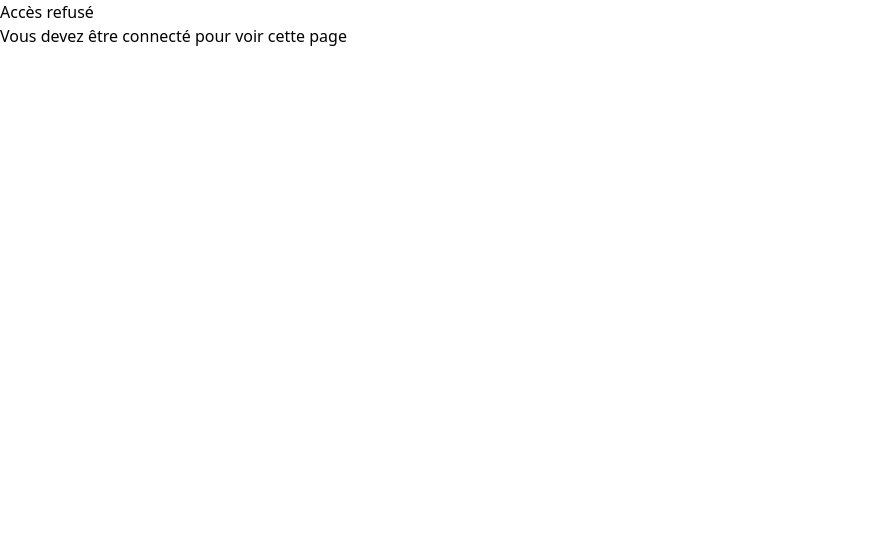
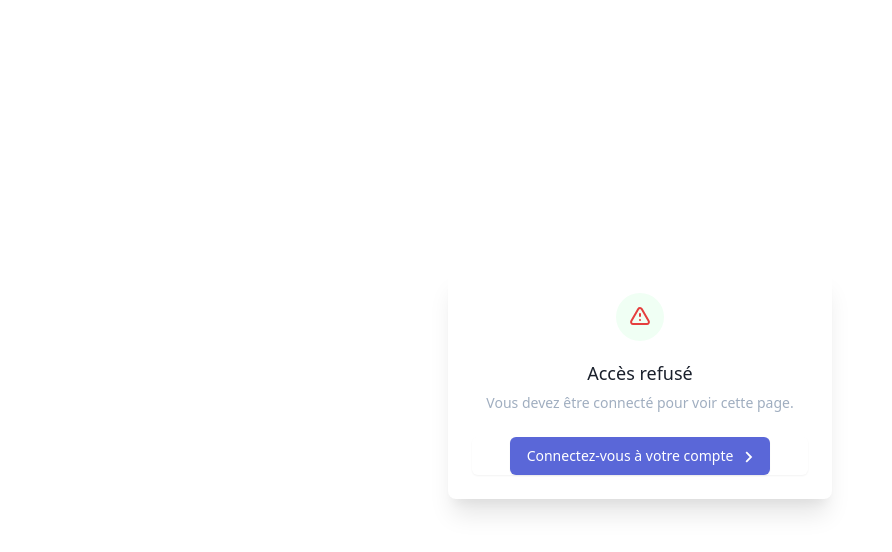
Before and after one commit to ggallon/mongodb-test, a Next.js app: page /dashboard in a window 1280 px wide. Shown: the top 552 px of the page, without its empty margins (0-892 px from the left). Built offline with nearby package versions, Linux system fonts and the light colour scheme; no server answers; what @tailwindcss/ui would draw is missing.

Commit message:
Update AccessDenied component

```diff
--- a/components/access-denied.js
+++ b/components/access-denied.js
@@ -1,16 +1,51 @@
 import { signIn } from 'next-auth/client'
+import styles from './access-denied.module.css'
 
 export default function AccessDenied() {
   return (
-    <>
-      <h1>Accès refusé</h1>
-      <p>
-        <a href="/api/auth/signin"
-           onClick={(e) => {
-           e.preventDefault()
-           signIn()
-        }}>Vous devez être connecté pour voir cette page</a>
-      </p>
-    </>
+    <div className="bg-gray-50 select-none">
+      <div className="flex items-center justify-center h-screen max-w-7xl mx-auto sm:px-6 lg:px-8">
+        <div className="bg-white rounded-lg px-4 py-4 text-left overflow-hidden shadow-xl mb-8 sm:align-middle sm:max-w-sm sm:w-full sm:p-6">
+          <div>
+            <div className="mx-auto flex items-center justify-center h-12 w-12 rounded-full bg-green-100">
+              {/* Heroicon name: exclamation */}
+               <svg className="h-6 w-6 text-red-600" fill="none" viewBox="0 0 24 24" stroke="currentColor">
+                 <path strokeLinecap="round" strokeLinejoin="round" strokeWidth="2" d="M12 9v2m0 4h.01m-6.938 4h13.856c1.54 0 2.502-1.667 1.732-3L13.732 4c-.77-1.333-2.694-1.333-3.464 0L3.34 16c-.77 1.333.192 3 1.732 3z" />
+               </svg>
+            </div>
+            <div className="mt-3 text-center sm:mt-5">
+              <h3 className="text-lg leading-6 font-medium text-gray-900" id="modal-headline">
+                Accès refusé
+              </h3>
+              <div className="mt-2">
+                <p className="text-sm leading-5 text-gray-500">
+                  Vous devez être connecté pour voir cette page.
+                </p>
+              </div>
+            </div>
+          </div>
+          <div className="mt-5 sm:mt-6 bg-gray-50">
+            <a href="/api/auth/signin"
+              onClick={(e) => {
+                e.preventDefault()
+                signIn()
+              }}
+            >
+              <span className="flex items-center justify-center rounded-md shadow-sm">
+                <button type="button" className="inline-flex justify-center rounded-md border border-transparent px-4 py-2 bg-indigo-600 text-base leading-6 font-medium text-white shadow-sm hover:bg-indigo-500 focus:outline-none focus:border-indigo-700 focus:shadow-outline-indigo transition ease-in-out duration-150 sm:text-sm sm:leading-5">
+                  Connectez-vous à votre compte
+                  <svg className={styles.HoverArrow} viewBox="0 0 10 10" aria-hidden="true">
+                    <g fillRule="evenodd">
+                      <path className={styles.HoverArrow__linePath}s d="M0 5h7" />
+                      <path className={styles.HoverArrow__tipPath} d="M1 1l4 4-4 4" />
+                    </g>
+                  </svg>
+                </button>
+              </span>
+            </a>
+          </div>
+        </div>
+      </div>
+    </div>
   )
 }
--- /dev/null
+++ b/components/access-denied.module.css
@@ -0,0 +1,47 @@
+.HoverArrow {
+  @apply ml-3 -mr-1 h-3 w-3 my-auto;
+	--arrowHoverTransition: 150ms cubic-bezier(0.215, 0.61, 0.355, 1);
+	--arrowHoverOffset: translateX(3px);
+	position: relative;
+	top: 1px;
+	stroke-width: 1.5;
+	fill: none;
+	stroke: currentColor
+}
+
+.HoverArrow__linePath {
+	opacity: 0;
+	-webkit-transition: opacity var(--hoverTransition, var(--arrowHoverTransition));
+	transition: opacity var(--hoverTransition, var(--arrowHoverTransition))
+}
+
+.HoverArrow__tipPath {
+	-webkit-transition: -webkit-transform var(--hoverTransition, var(--arrowHoverTransition));
+	transition: -webkit-transform var(--hoverTransition, var(--arrowHoverTransition));
+	transition: transform var(--hoverTransition, var(--arrowHoverTransition));
+	transition: transform var(--hoverTransition, var(--arrowHoverTransition)), -webkit-transform var(--hoverTransition, var(--arrowHoverTransition))
+}
+
+@media (pointer:fine) {
+	a:hover .HoverArrow__linePath,
+	button:hover .HoverArrow__linePath {
+		opacity: 1
+	}
+	a:hover .HoverArrow__tipPath,
+	button:hover .HoverArrow__tipPath {
+		-webkit-transform: var(--arrowHoverOffset);
+		transform: var(--arrowHoverOffset)
+	}
+}
+
+@media (pointer:coarse) {
+	a:active .HoverArrow__linePath,
+	button:active .HoverArrow__linePath {
+		opacity: 1
+	}
+	a:active .HoverArrow__tipPath,
+	button:active .HoverArrow__tipPath {
+		-webkit-transform: var(--arrowHoverOffset);
+		transform: var(--arrowHoverOffset)
+	}
+}
```
